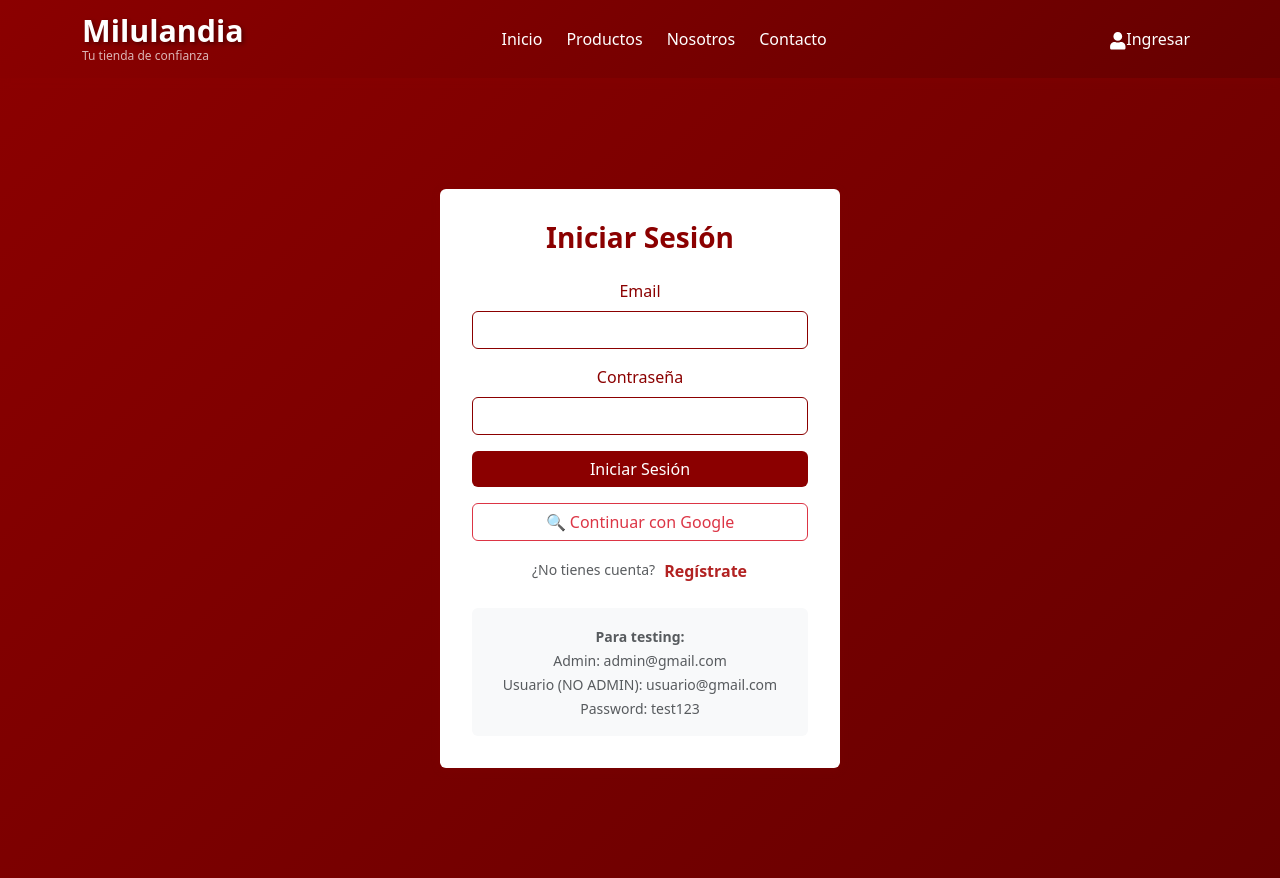
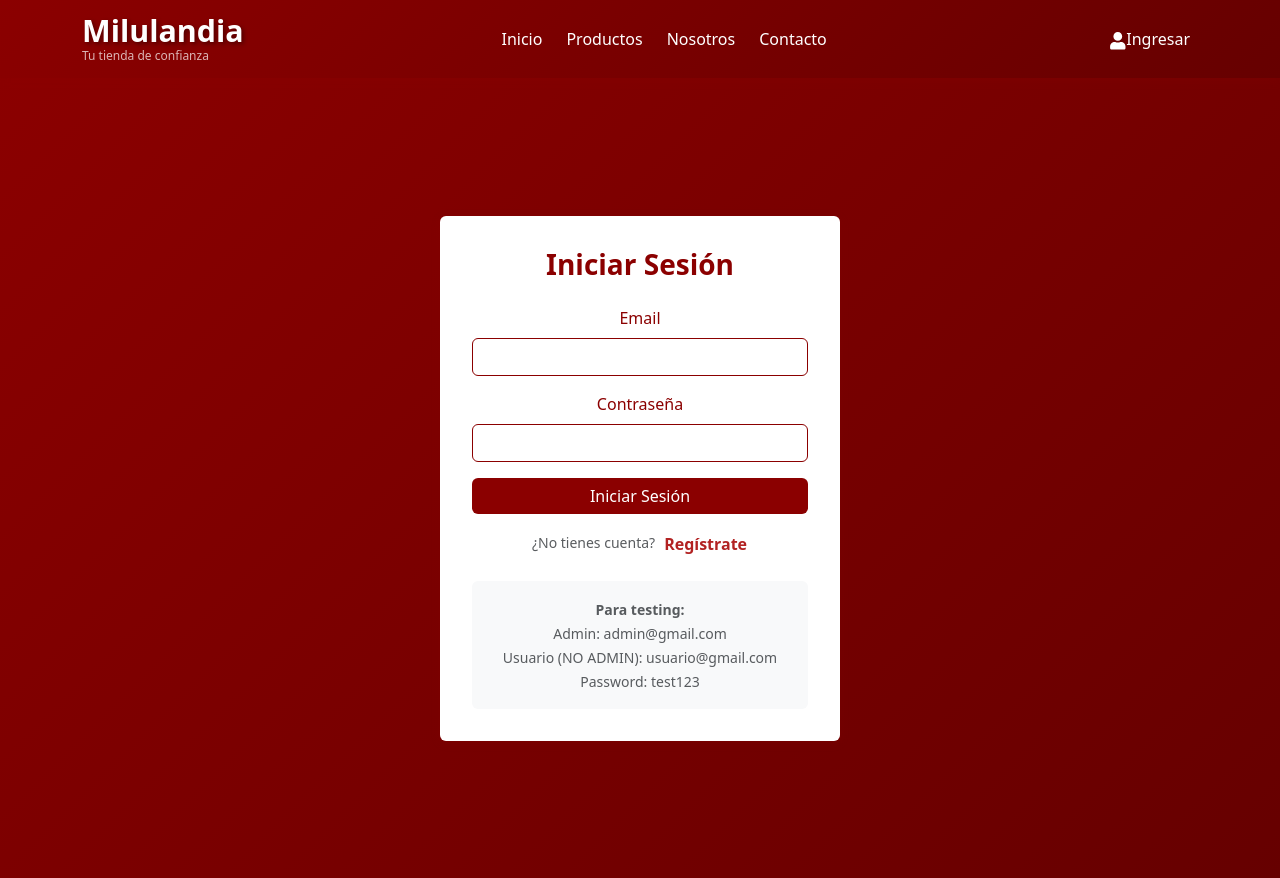
Before and after one commit to danab99/curso-react-milulandia, a React (Vite) app: page /login in a window 1280 px wide. Built offline with nearby package versions, Linux system fonts and the light colour scheme; no server answers.

Commit message:
Eliminar funcionalidad de login con Google

```diff
--- a/src/components/general/LoginUser.jsx
+++ b/src/components/general/LoginUser.jsx
@@ -182,7 +182,7 @@ function LoginBoost2() {
         </form>
 
         {/* Botón de Google solo para login */}
-        {isLoginMode && (
+        {/* {isLoginMode && (
           <button
             onClick={handleGoogleLogin}
             className="btn btn-outline-danger w-100 mb-3"
@@ -190,7 +190,7 @@ function LoginBoost2() {
           >
             {isLoading ? 'Conectando...' : '🔍 Continuar con Google'}
           </button>
-        )}
+        )} */}
 
         {/* Botón para alternar entre login y registro */}
         <div className="text-center">
```
